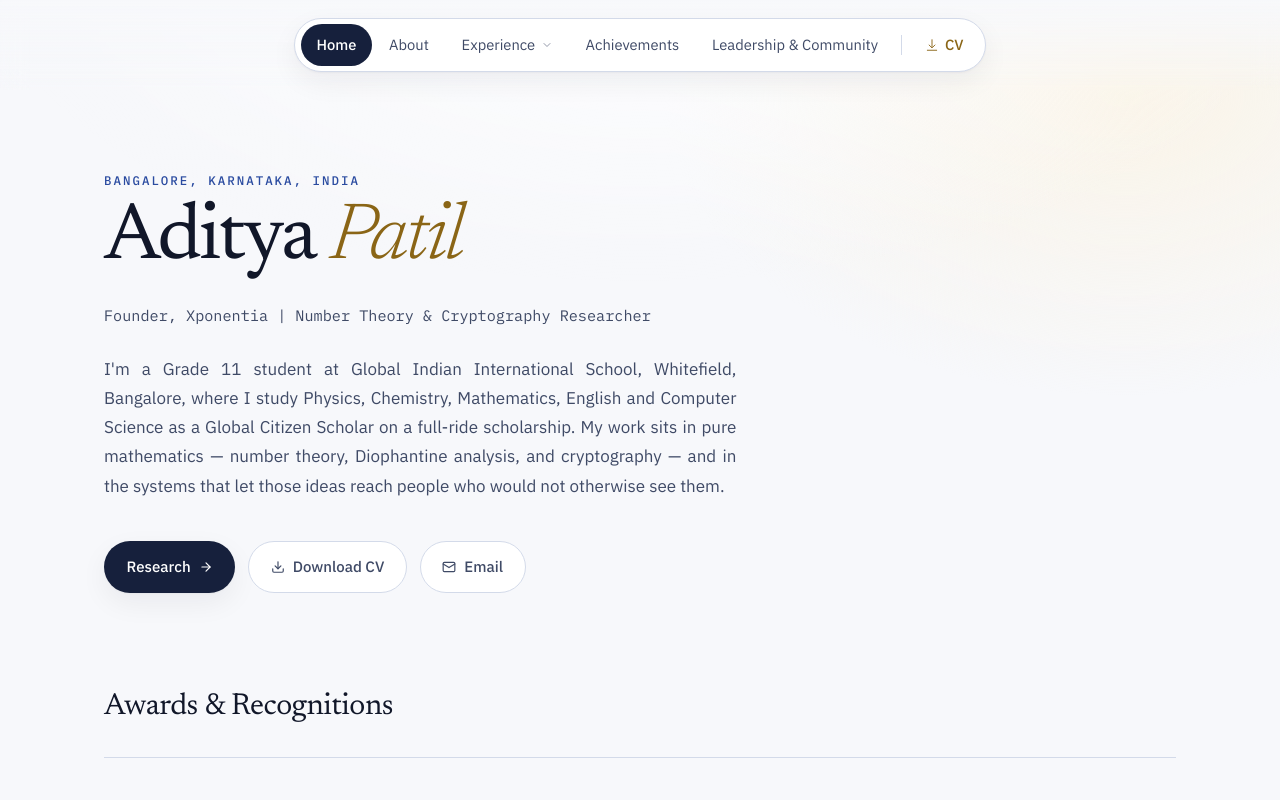
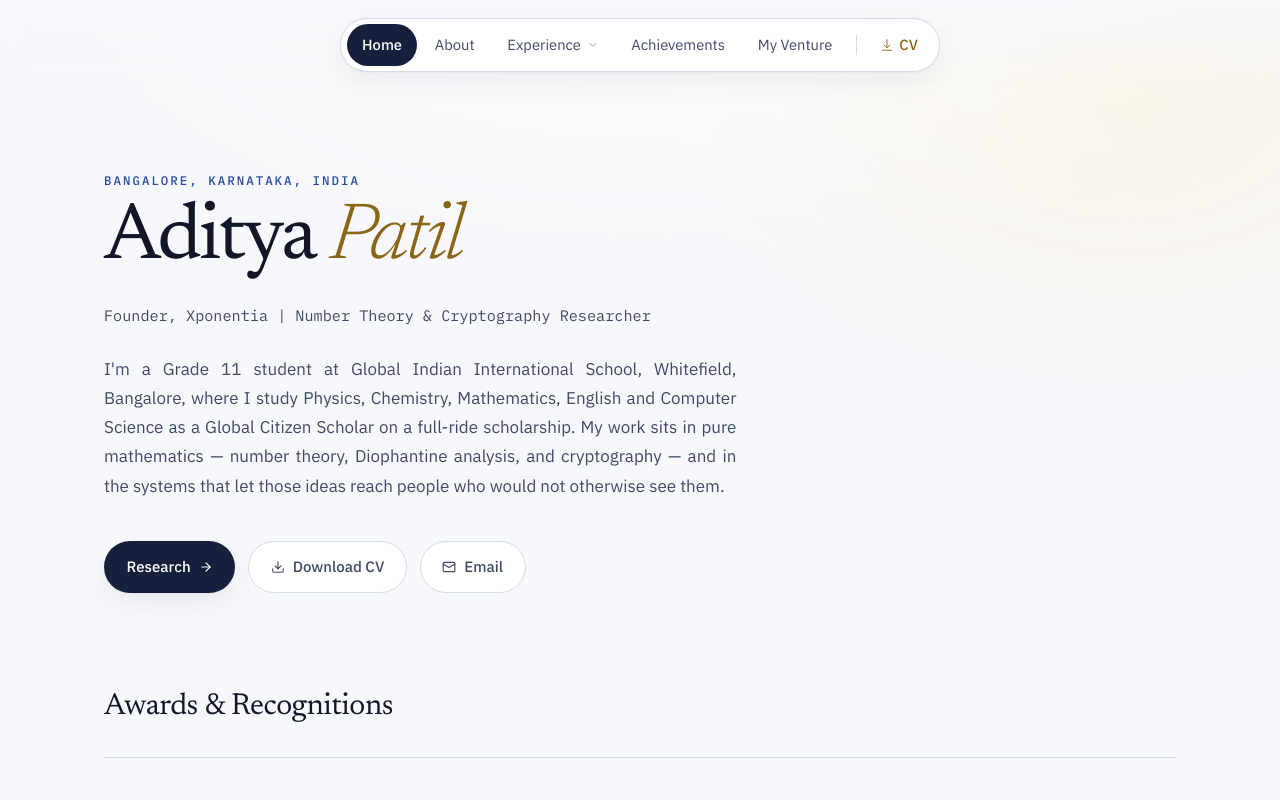
Before and after one commit to prasanaseyon/Adtiya---Portfolio, a React (Vite) app: page / in a window 1280 px wide. Shown: the top 800 px of the page. Built offline with nearby package versions, Linux system fonts and the light colour scheme.

Commit message:
Update data.js

```diff
--- a/src/data.js
+++ b/src/data.js
@@ -42,12 +42,11 @@ export const NAV = [
       { label: "Fellowships & Programmes", to: "/work?tab=fellowships" },
       { label: "Applied & Industry", to: "/work?tab=applied" },
       { label: "Projects", to: "/work?tab=projects" },
-      { label: "Leadership & Initiatives", to: "/work?tab=leadership" },
       { label: "Publications", to: "/publications" }
     ]
   },
   { label: "Achievements", to: "/awards" },
-  { label: "Leadership & Community", to: "/volunteering" }
+  { label: "My Venture", to: "/volunteering" }
 ];
 
 /* ---- Education ---- */
```
